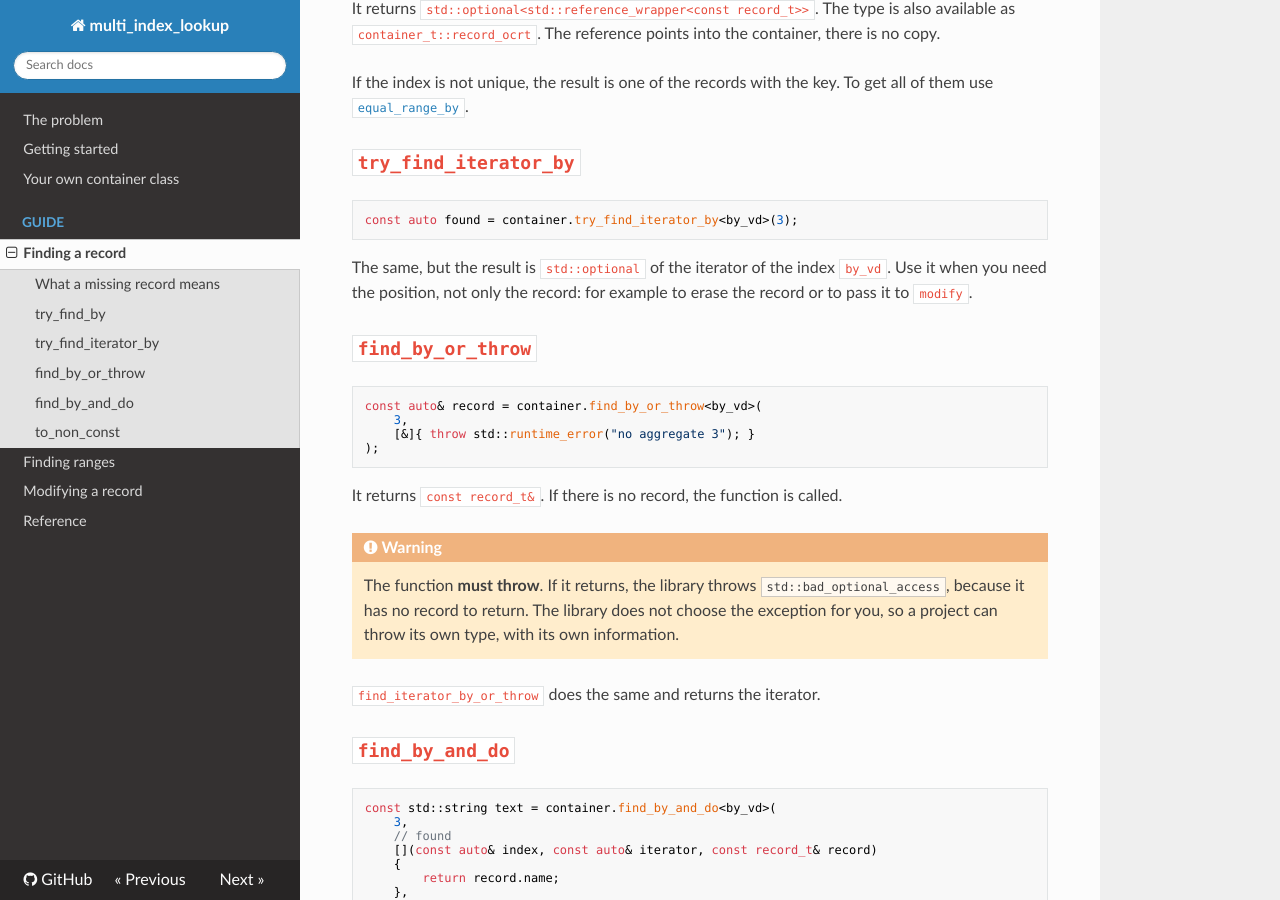
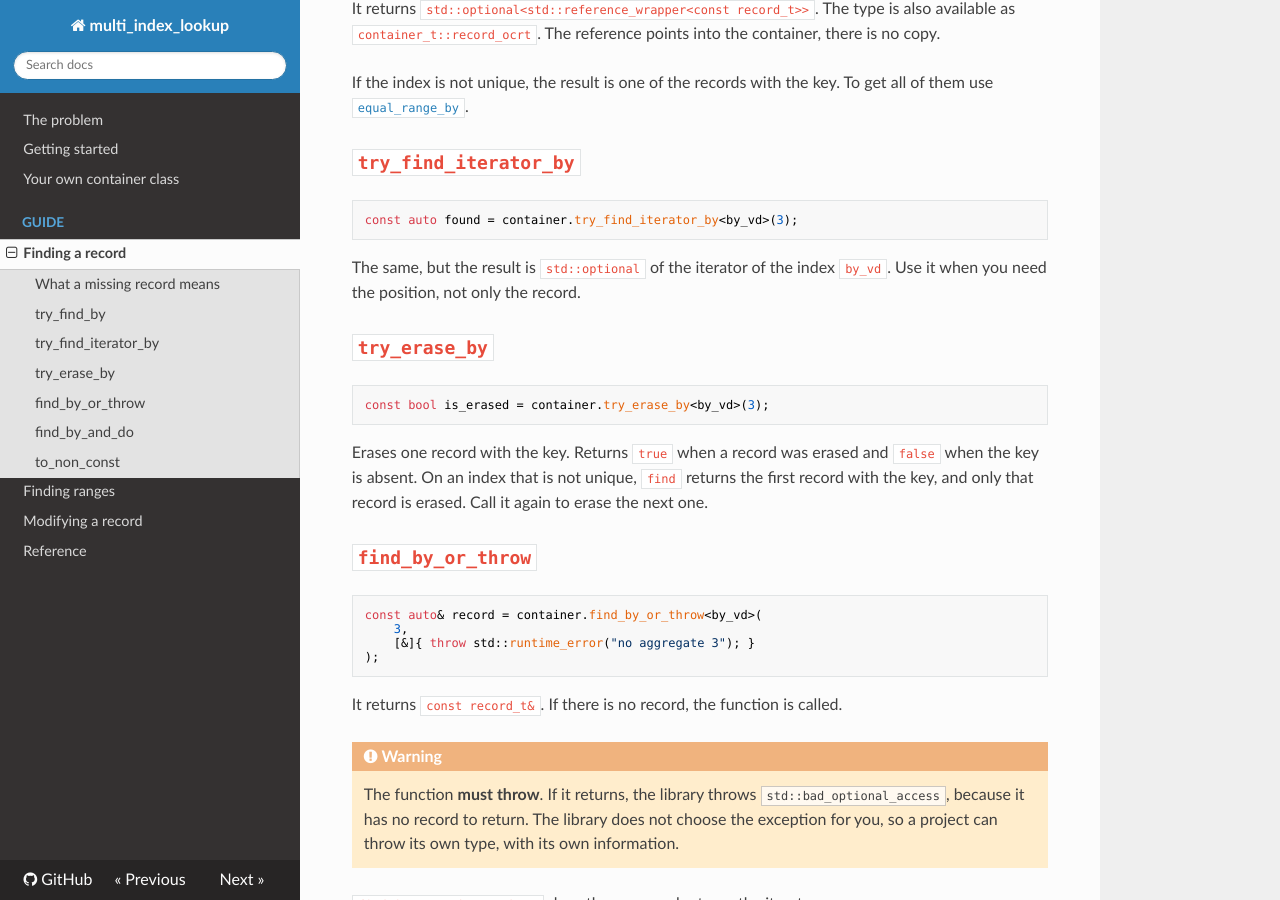
Before and after one commit to goloveshin/multi_index_lookup_doc, an MkDocs documentation site: the page built from source/lookup.md, in a window 1280 px wide and 900 px high, scrolled down 841 px. Built offline with MkDocs 1.6.1, drawn with Linux system fonts in a browser that asks for light colours; nearby versions of some CDN libraries.

Commit message:
add 'try_erase_by'

````diff
--- a/source/lookup.md
+++ b/source/lookup.md
@@ -41,7 +41,15 @@ If the index is not unique, the result is one of the records with the key. To ge
 const auto found = container.try_find_iterator_by<by_vd>(3);
 ```
 
-The same, but the result is `std::optional` of the iterator of the index `by_vd`. Use it when you need the position, not only the record: for example to erase the record or to pass it to `modify`.
+The same, but the result is `std::optional` of the iterator of the index `by_vd`. Use it when you need the position, not only the record.
+
+## `try_erase_by`
+
+```cpp
+const bool is_erased = container.try_erase_by<by_vd>(3);
+```
+
+Erases one record with the key. Returns `true` when a record was erased and `false` when the key is absent. On an index that is not unique, `find` returns the first record with the key, and only that record is erased. Call it again to erase the next one.
 
 ## `find_by_or_throw`
 
````
Also changed, not shown: source/index.md (+4 -0 lines), source/reference.md (+10 -0 lines).
